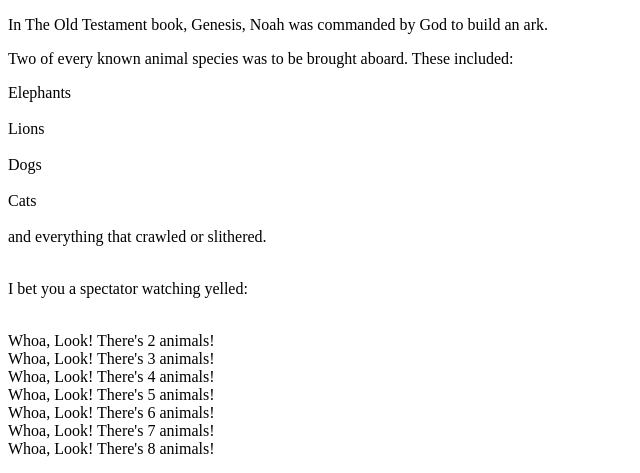
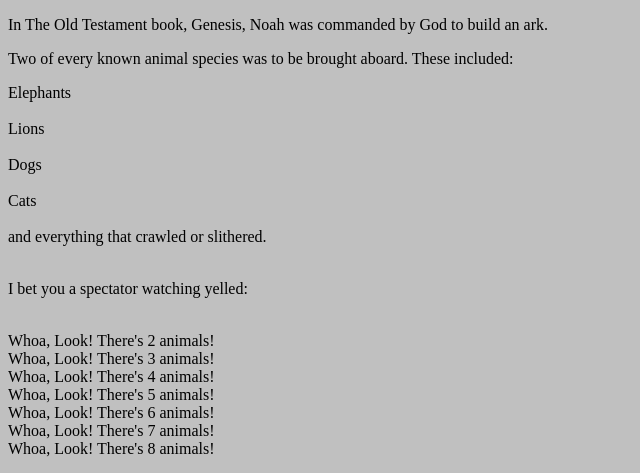
Before and after one commit to AdanRubio05/module5, a plain HTML site: page index.html in a window 1280 px wide. Shown: the top 473 px of the page, without its empty margins (0-640 px from the left). Drawn offline with Linux system fonts and the light colour scheme.

Commit message:
bckgrnd color added

```diff
--- a/apps.js
+++ b/apps.js
@@ -23,7 +23,6 @@ document.getElementById("count").innerHTML = texta ;
 
 const head = document.querySelector(".gag") ;
 const rain = document.querySelector(".trigger") ;
+const storm = document.querySelector(".body") ;
 
-rain.addEventListener('toggle', function(){
-    head.classList.add(`gag`);
-}) ;
+storm.classList.add(`body`) ;
--- a/index.html
+++ b/index.html
@@ -6,7 +6,7 @@
     <title>HTML DOM & Loops</title>
     <link rel="stylesheet" href="styles.css">
 </head>
-<body>
+<body class="body">
     <p id="intro"></p>
     <p id="originz"></p>
 
--- a/styles.css
+++ b/styles.css
@@ -3,3 +3,7 @@
     color: royalblue;
     width: 80px;
 }
+
+.body{
+    background-color: silver;
+}
```
